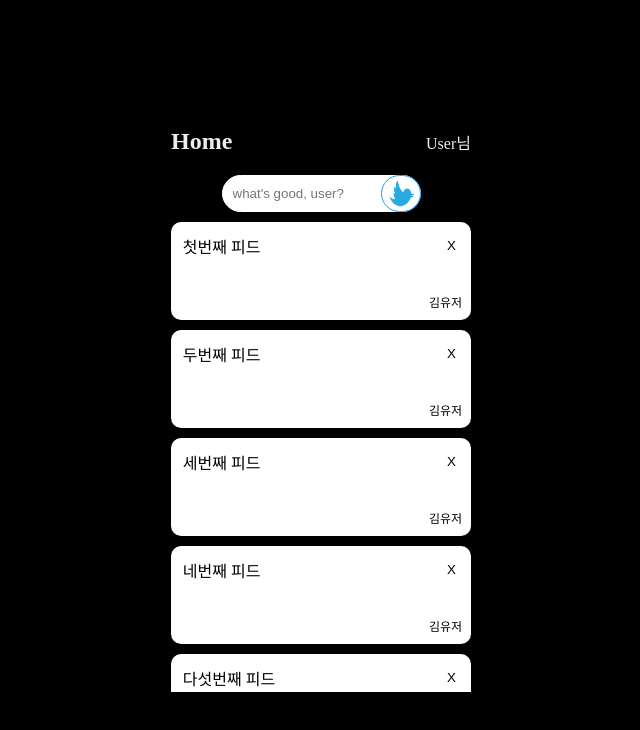
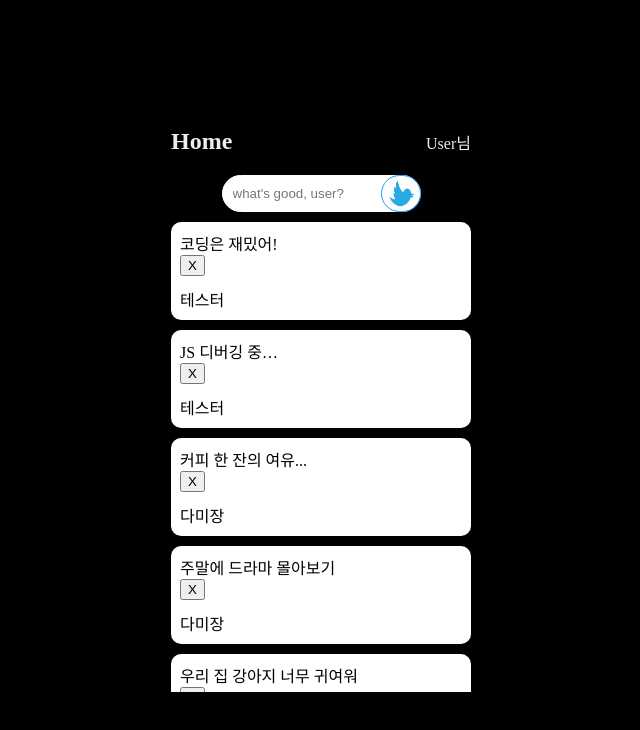
Before and after one commit to LionSeopBong/vue-clone-x, a Vue app: page /main in a window 1280 px wide. Shown: the top 730 px of the page, without its empty margins (244-884 px from the left). Built offline with nearby package versions, Linux system fonts and the light colour scheme.

Commit message:
컴포넌트 생명주기

```diff
--- a/package.json
+++ b/package.json
@@ -10,7 +10,7 @@
   "dependencies": {
     "core-js": "^3.8.3",
     "vue": "^3.2.13",
-    "vue-router": "^5.0.6"
+    "vue-router": "^4.6.4"
   },
   "devDependencies": {
     "@babel/core": "^7.12.16",
--- /dev/null
+++ b/src/components/FeedItem.vue
@@ -0,0 +1,21 @@
+<template>
+  <div class="feed-container">
+    <div class="feed-header">
+      <div class="feed-content">{{ feed.content }}</div>
+      <button class="feed-delete-button">X</button>
+    </div>
+    <div class="feed-name">{{ feed.user.name }}</div>
+  </div>
+</template>
+
+<script>
+export default {
+  name: "FeedItem",
+  props: {
+    feed: {
+      type: Object,
+      required: true,
+    },
+  },
+};
+</script>
--- a/src/components/FeedList.vue
+++ b/src/components/FeedList.vue
@@ -1,23 +1,100 @@
 <template>
   <div class="feed-list-container">
-    <div class="feed-container" v-for="feed in feeds" :key="feed.id">
-      <div class="feed-header">
-        <div class="feed-content">{{ feed.content }}</div>
-        <button class="feed-delete-button">X</button>
-      </div>
-      <div class="feed-name">{{ feed.name }}</div>
+    <div v-if="initFeedData.length > 0">
+      <feedItem v-for="feed in initFeedData" :key="feed.id" :feed="feed" />
+    </div>
+    <div v-else>
+      <div>피드가 없습니다.</div>
     </div>
   </div>
 </template>
 
 <script>
+import FeedItem from "@/components/FeedItem.vue";
+const testData = [
+  {
+    id: 11,
+    content: "코딩은 재밌어!",
+    user: {
+      id: 12,
+      name: "테스터",
+    },
+  },
+  {
+    id: 10,
+    content: "JS 디버깅 중…",
+    user: {
+      id: 12,
+      name: "테스터",
+    },
+  },
+  {
+    id: 9,
+    content: "커피 한 잔의 여유...",
+    user: {
+      id: 13,
+      name: "다미장",
+    },
+  },
+  {
+    id: 6,
+    content: "주말에 드라마 몰아보기",
+    user: {
+      id: 13,
+      name: "다미장",
+    },
+  },
+  {
+    id: 5,
+    content: "우리 집 강아지 너무 귀여워",
+    user: {
+      id: 13,
+      name: "다미장",
+    },
+  },
+  {
+    id: 4,
+    content: "2025년에는 꼭 운동한다!",
+    user: {
+      id: 11,
+      name: "user",
+    },
+  },
+  {
+    id: 3,
+    content: "디버깅만 몇 시간째…",
+    user: {
+      id: 11,
+      name: "user",
+    },
+  },
+  {
+    id: 2,
+    content: "아침 커피로 하루 시작",
+    user: {
+      id: 11,
+      name: "user",
+    },
+  },
+  {
+    id: 1,
+    content: "오늘도 멋진 하루 되세요!",
+    user: {
+      id: 11,
+      name: "user",
+    },
+  },
+];
 export default {
   name: "FeedList",
-  props: {
-    feeds: {
-      type: Array,
-      required: true,
-    },
+  data() {
+    return {
+      initFeedData: [],
+    };
+  },
+  components: { FeedItem },
+  created() {
+    this.initFeedData = testData;
   },
 };
 </script>
--- a/src/components/ItemComponent.vue
+++ b/src/components/ItemComponent.vue
@@ -1,10 +1,17 @@
 <template>
-  <div></div>
+  <li>
+    <span> {{ item.id }} - </span>
+    <span>{{ item.name }}</span>
+  </li>
 </template>
 
 <script>
 export default {
   name: "ItemComponent",
+  props: ["item"],
+  updated() {
+    console.log("updated : ", this.item.id, this.item.name);
+  },
 };
 </script>
 
--- a/src/views/DemoPage.vue
+++ b/src/views/DemoPage.vue
@@ -1,17 +1,19 @@
 <template>
   <div>
+    <button @click="removeFirstItem">Remove First Item</button>
+    <button @click="removelastItem">Remove Last Item</button>
     <ul>
-      <li v-for="(item, index) in items" :key="index">
-        <span> {{ item.id }} - </span>
-        <span>{{ item.name }}</span>
-      </li>
+      <ItemComponent v-for="item in items" :key="item.id" :item="item" />
     </ul>
   </div>
 </template>
 
 <script>
+import ItemComponent from "@/components/ItemComponent.vue";
+
 export default {
   name: "DemoPage",
+  components: { ItemComponent },
   data() {
     return {
       items: [
@@ -23,6 +25,14 @@ export default {
       ],
     };
   },
+  methods: {
+    removeFirstItem() {
+      this.items.shift();
+    },
+    removelastItem() {
+      this.items.pop();
+    },
+  },
 };
 </script>
 
--- a/src/views/MainPage.vue
+++ b/src/views/MainPage.vue
@@ -5,7 +5,7 @@
       <div>User님</div>
     </div>
     <TweetBar />
-    <FeedList :feeds="feeds" />
+    <FeedList />
   </div>
 </template>
 
```
Also changed, not shown: 1 other file (tests, documents, lock files or other folders).
